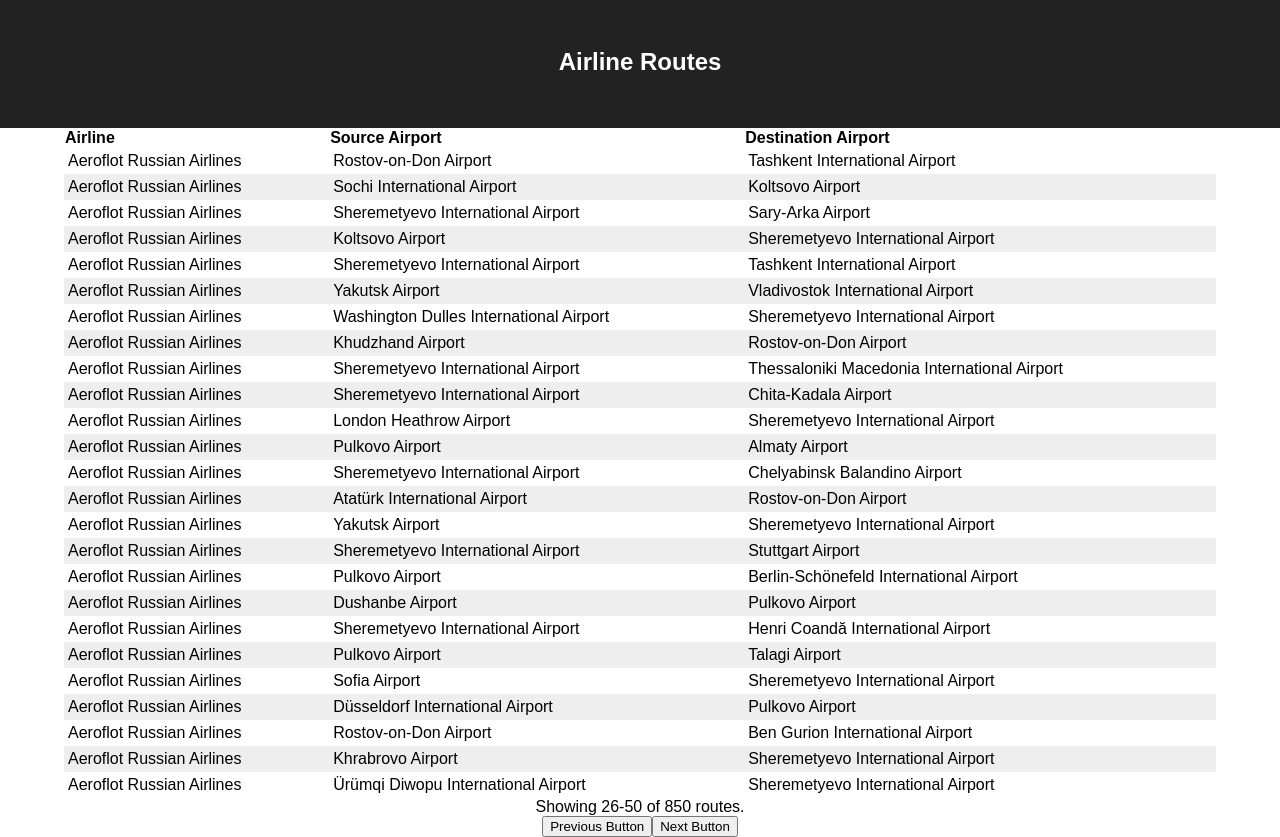
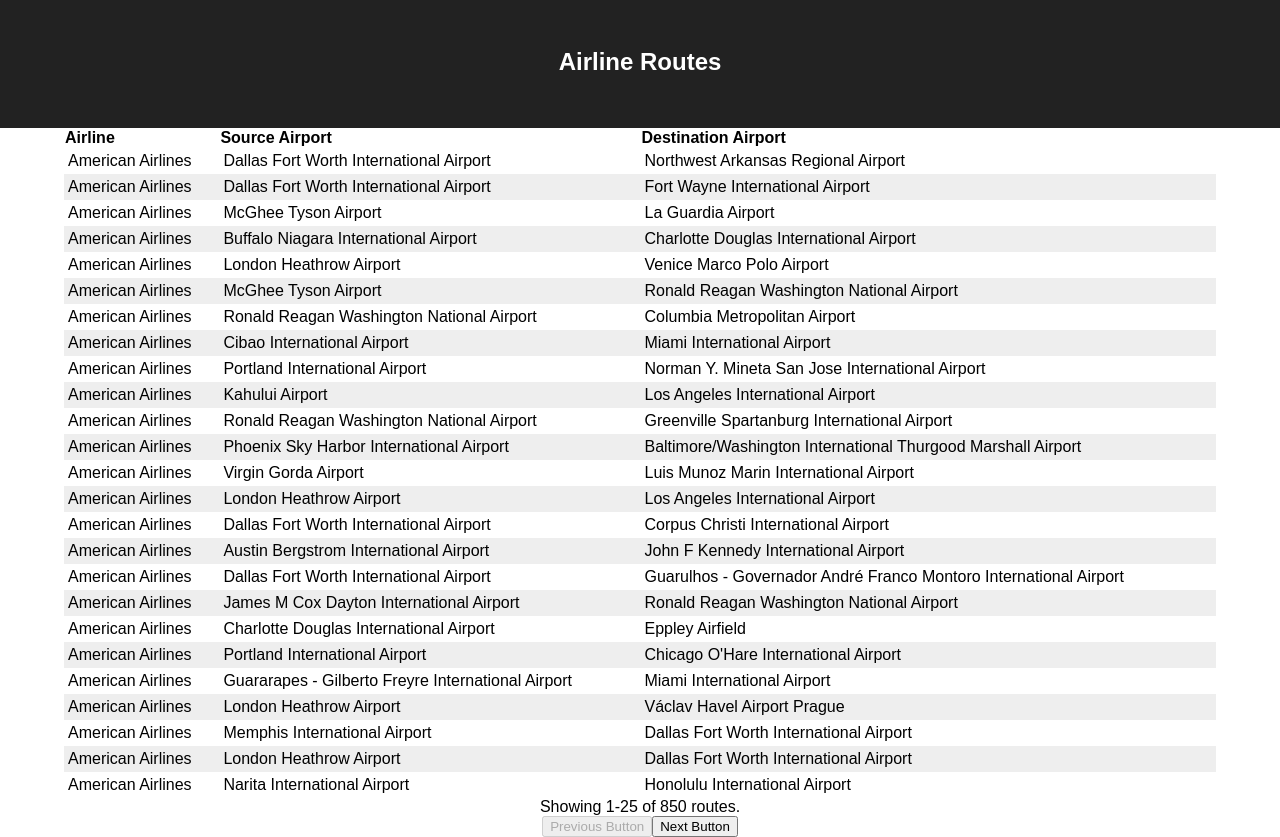
Before and after one commit to juanjuy/capstone-airlines, a React (Create React App) app: page / in a window 1280 px wide. Built offline with nearby package versions, Linux system fonts and the light colour scheme.

Commit message:
bugfix step5

```diff
--- a/src/App.js
+++ b/src/App.js
@@ -1,4 +1,4 @@
-import React, { Component } from 'react';
+import React from 'react';
 import { useState } from 'react';
 import './App.css';
 import data from './data';
@@ -6,10 +6,16 @@
 import { Table } from './components/Table';
 
 const App = () => {
-  const [ currentPage, updateCurrentPage ] = useState(2);
+  const [ currentPage, updateCurrentPage ] = useState(1); // 1-indexed; used in displayedRoutes and validateButton
   const [ currentRoutes, updateCurrentRoutes ] = useState(data.routes)
   var rowsPerPage = 25 // spec 5.6 ... not seemingly used in completed app
   const [ pages, updatePages ] = useState(buildPages(rowsPerPage))
+
+  const columns = [
+    {name: 'Airline', property: 'airline'},
+    {name: 'Source Airport', property: 'src'},
+    {name: 'Destination Airport', property: 'dest'},
+  ];
 
   const filterRoutes = () => {
     // stand-in value, WIP
@@ -24,17 +30,19 @@
   }
 
   function buildPages(perPage) {
-    const data = currentRoutes;
-    const numberOfPages = Math.ceil(data.length / perPage)
-    const lastEntryIndex = data.length - 1
+    const routes = currentRoutes;
+    const numberOfPages = Math.ceil(routes.length / perPage)
+    const lastEntryIndex = routes.length - 1
     let pagesArr = [];
-    for (let n = 1; n <= numberOfPages; n++) {
+    for (let n = 0; n < numberOfPages; n++) {
       let page = [];
-      for (let rowNum = 1; rowNum <= perPage; rowNum++) {
-        let dataEntryIndex = rowNum + (perPage * n) - 1
-        if (dataEntryIndex > lastEntryIndex) break
-        page = page.concat(data[dataEntryIndex])
-      }
+      (() => {
+        for (let rowNum = 0; rowNum < perPage; rowNum++) {
+          let routesEntryIndex = rowNum + (perPage * n)
+          if (routesEntryIndex > lastEntryIndex) return
+          page = page.concat(routes[routesEntryIndex])
+        }
+      })() // IIFE to break only inner nested loop with `return`
       pagesArr.push(page)
     }
     return pagesArr
@@ -59,11 +67,6 @@
     }
   }
 
-  const columns = [
-    {name: 'Airline', property: 'airline'},
-    {name: 'Source Airport', property: 'src'},
-    {name: 'Destination Airport', property: 'dest'},
-  ];
 
   return (
     <div className="app">
@@ -74,8 +77,16 @@
         <Table className="routes-table" columns={ columns } rows={ displayedRoutes() } format={ formatValues } />
         <NavigationMessage currentPage={currentPage} totalEntries={currentRoutes.length} perPage={rowsPerPage}/>
         <div>
-          <NavigationButton disable={validateButton('previous')} buttonType='previous' handlerFunc={navButtonHandler}/>
-          <NavigationButton disable={validateButton('next')} buttonType='next' handlerFunc={navButtonHandler}/>
+          <NavigationButton
+            disable={validateButton('previous')}
+            buttonType='previous'
+            handlerFunc={navButtonHandler}
+          />
+          <NavigationButton
+            disable={validateButton('next')}
+            buttonType='next'
+            handlerFunc={navButtonHandler}
+          />
         </div>
       </section>
     </div>
```
